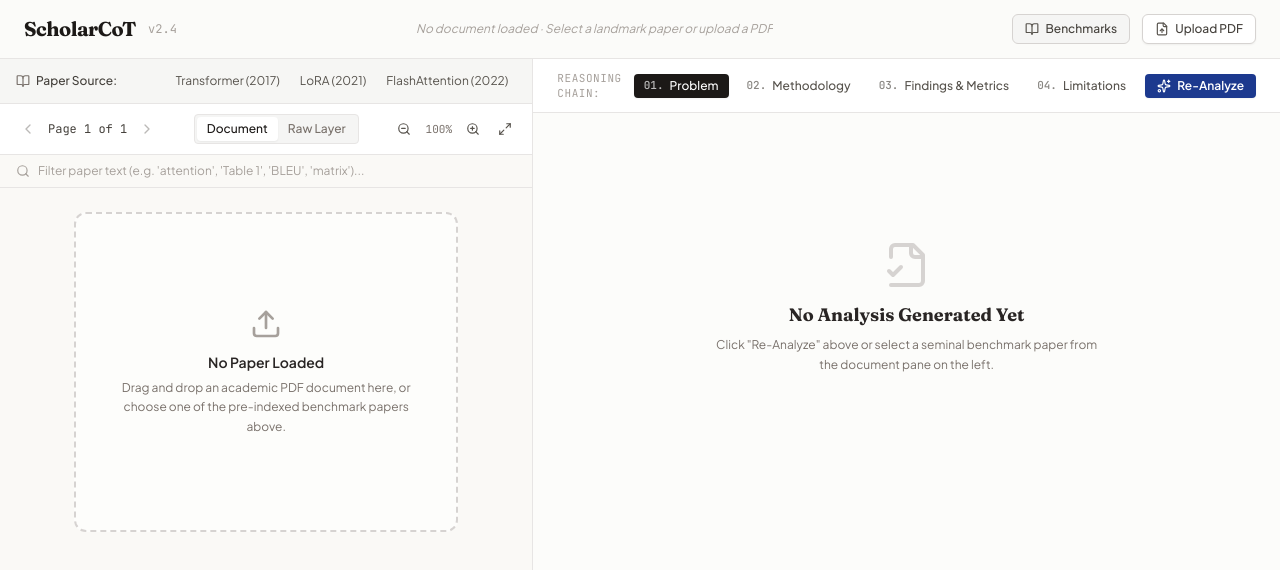
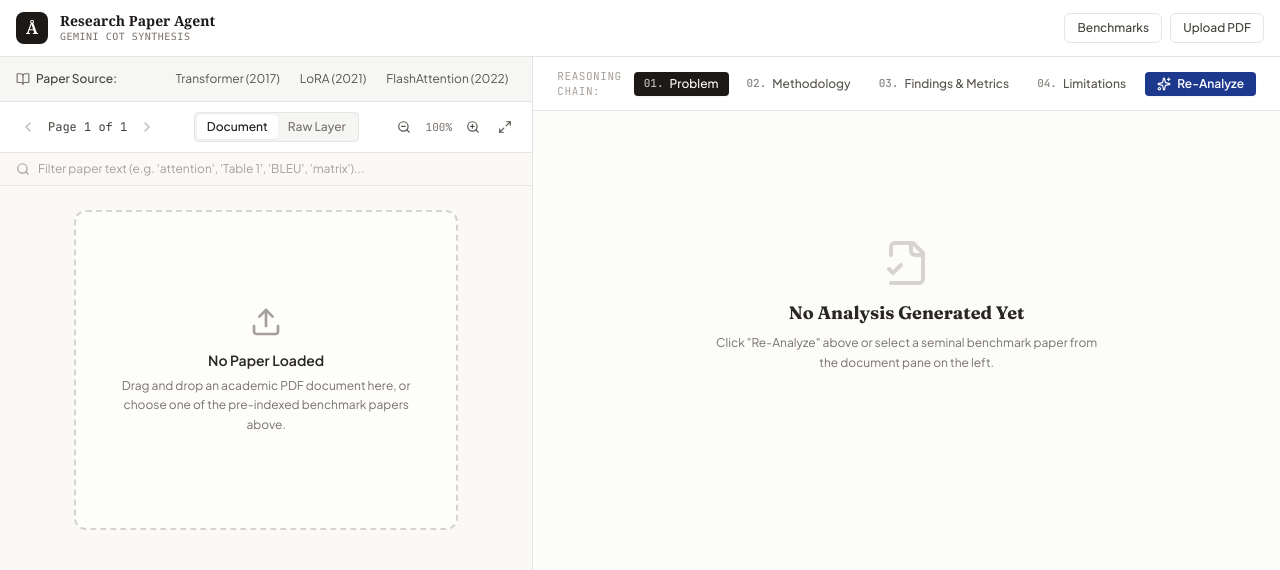
Before and after one commit to bsahasra11/research-paper-agent, a React (Vite) app: page / in a window 1280 px wide. Shown: the top 570 px of the page. Built offline with nearby package versions, Linux system fonts and the light colour scheme.

Commit message:
Update Header.tsx

```diff
--- a/src/components/Header.tsx
+++ b/src/components/Header.tsx
@@ -1,5 +1,4 @@
 import React from 'react';
-import { FileUp, Download, Sparkles, BookOpen } from 'lucide-react';
 import { PaperDocument } from '../types/paper';
 
 interface HeaderProps {
@@ -10,82 +9,70 @@ interface HeaderProps {
   hasAnalysis: boolean;
 }
 
-export const Header: React.FC<HeaderProps> = ({
+export default function Header({
   currentPaper,
   onOpenUpload,
   onOpenExport,
   onOpenBenchmarkSelect,
-  hasAnalysis,
-}) => {
+  hasAnalysis
+}: HeaderProps) {
+  // Safely join authors without crashing if undefined or string
+  const authorsText = Array.isArray(currentPaper?.authors)
+    ? currentPaper.authors.join(', ')
+    : currentPaper?.authors || 'Unknown Author';
+
   return (
-    <header className="sticky top-0 z-30 flex items-center justify-between gap-8 border-b border-stone-200 bg-[#FBFBF9]/95 px-6 py-3.5 backdrop-blur-sm">
-      {/* Zone 1: Single text element wordmark in editorial serif */}
-      <div className="flex items-center gap-3 shrink-0">
-        <a href="/" className="font-serif-scholarly text-xl font-bold tracking-tight text-stone-900 whitespace-nowrap shrink-0">
-          ScholarCoT
-        </a>
-        <span className="hidden sm:inline-block text-xs text-stone-400 font-mono-code">
-          v2.4
-        </span>
+    <header className="h-[57px] border-b border-stone-200 bg-white px-4 flex items-center justify-between z-10 shrink-0">
+      {/* Left: App Title */}
+      <div className="flex items-center gap-3">
+        <div className="flex items-center justify-center w-8 h-8 rounded-lg bg-stone-900 text-white font-serif font-bold text-base">
+          Å
+        </div>
+        <div>
+          <h1 className="font-serif text-sm font-semibold text-stone-900 leading-tight">
+            Research Paper Agent
+          </h1>
+          <p className="text-[10px] text-stone-500 font-mono uppercase tracking-wider">
+            Gemini CoT Synthesis
+          </p>
+        </div>
       </div>
 
-      {/* Zone 2: Clean unboxed metadata with typographic separators */}
-      <div className="hidden md:flex items-center gap-2 text-xs text-stone-600 truncate max-w-2xl font-sans-body">
-        {currentPaper ? (
-          <>
-            <span className="font-medium text-stone-900 truncate max-w-xs" title={currentPaper.title}>
-              {currentPaper.title}
-            </span>
-            <span aria-hidden="true" className="text-stone-300">·</span>
-            <span className="truncate max-w-[180px] text-stone-500">
-              {currentPaper.authors?.[0] || 'Unknown Author'}
-              {currentPaper.authors && currentPaper.authors.length > 1 ? ` et al.` : ''}
-            </span>
-            <span aria-hidden="true" className="text-stone-300">·</span>
-            <span className="text-stone-500 font-mono-code tabular-nums">
-              {currentPaper.year || '2026'}
-            </span>
-            <span aria-hidden="true" className="text-stone-300">·</span>
-            <span className="text-stone-500 font-mono-code tabular-nums">
-              {currentPaper.pages?.length || 1} {currentPaper.pages?.length === 1 ? 'page' : 'pages'}
-            </span>
-          </>
-        ) : (
-          <span className="text-stone-400 italic">No document loaded · Select a landmark paper or upload a PDF</span>
-        )}
-      </div>
+      {/* Center: Current Document Meta */}
+      {currentPaper && (
+        <div className="hidden md:flex flex-col items-center max-w-md truncate">
+          <span className="text-xs font-medium text-stone-800 truncate max-w-xs">
+            {currentPaper.title || 'Untitled Document'}
+          </span>
+          <span className="text-[11px] text-stone-500 truncate max-w-xs">
+            {authorsText} {currentPaper.year ? `(${currentPaper.year})` : ''}
+          </span>
+        </div>
+      )}
 
-      {/* Zone 3: Primary Actions */}
-      <div className="flex items-center gap-3 shrink-0">
+      {/* Right: Actions */}
+      <div className="flex items-center gap-2">
         <button
           onClick={onOpenBenchmarkSelect}
-          className="flex items-center gap-1.5 px-3 py-1.5 text-xs font-medium text-stone-700 bg-stone-100 hover:bg-stone-200 border border-stone-300 rounded-md transition-colors whitespace-nowrap shrink-0 cursor-pointer"
-          title="Select from pre-indexed seminal papers"
+          className="px-3 py-1.5 text-xs font-medium text-stone-700 hover:bg-stone-100 rounded-md border border-stone-200 transition-colors"
         >
-          <BookOpen className="w-3.5 h-3.5 text-stone-600" />
-          <span>Benchmarks</span>
+          Benchmarks
         </button>
-
         <button
           onClick={onOpenUpload}
-          className="flex items-center gap-1.5 px-3 py-1.5 text-xs font-medium text-stone-700 hover:text-stone-900 border border-stone-300 hover:border-stone-400 bg-white rounded-md transition-colors whitespace-nowrap shrink-0 cursor-pointer shadow-xs"
+          className="px-3 py-1.5 text-xs font-medium text-stone-700 hover:bg-stone-100 rounded-md border border-stone-200 transition-colors flex items-center gap-1.5"
         >
-          <FileUp className="w-3.5 h-3.5 text-stone-600" />
           <span>Upload PDF</span>
         </button>
-
         {hasAnalysis && (
           <button
             onClick={onOpenExport}
-            className="flex items-center gap-1.5 px-3.5 py-1.5 text-xs font-semibold text-white bg-blue-900 hover:bg-blue-800 rounded-md transition-colors whitespace-nowrap shrink-0 shadow-xs cursor-pointer"
+            className="px-3 py-1.5 text-xs font-medium text-white bg-stone-900 hover:bg-stone-800 rounded-md transition-colors"
           >
-            <Download className="w-3.5 h-3.5" />
-            <span>Export Report</span>
+            Export
           </button>
         )}
       </div>
     </header>
   );
-};
-
-export default Header;
+}
```
